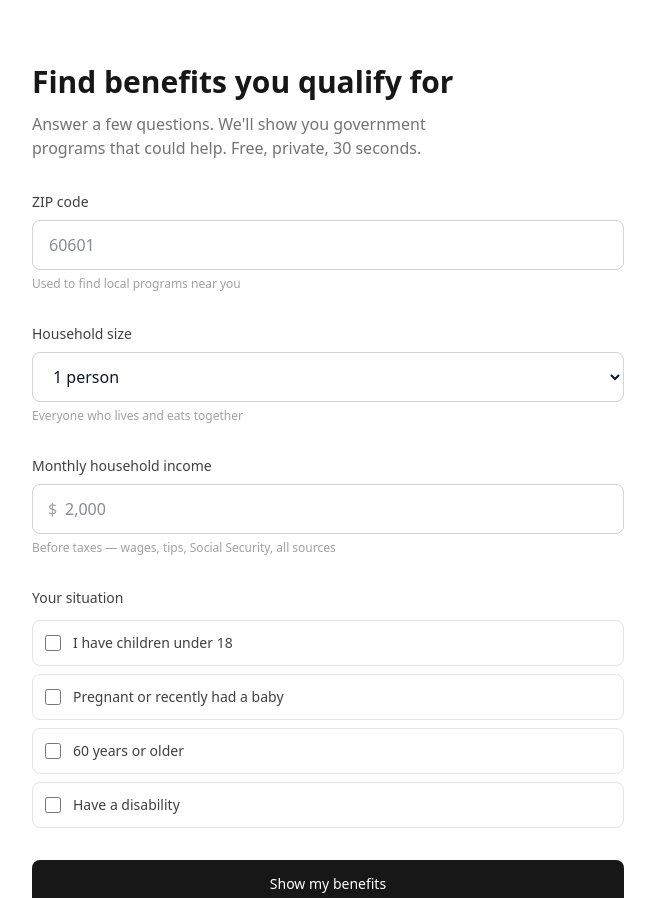
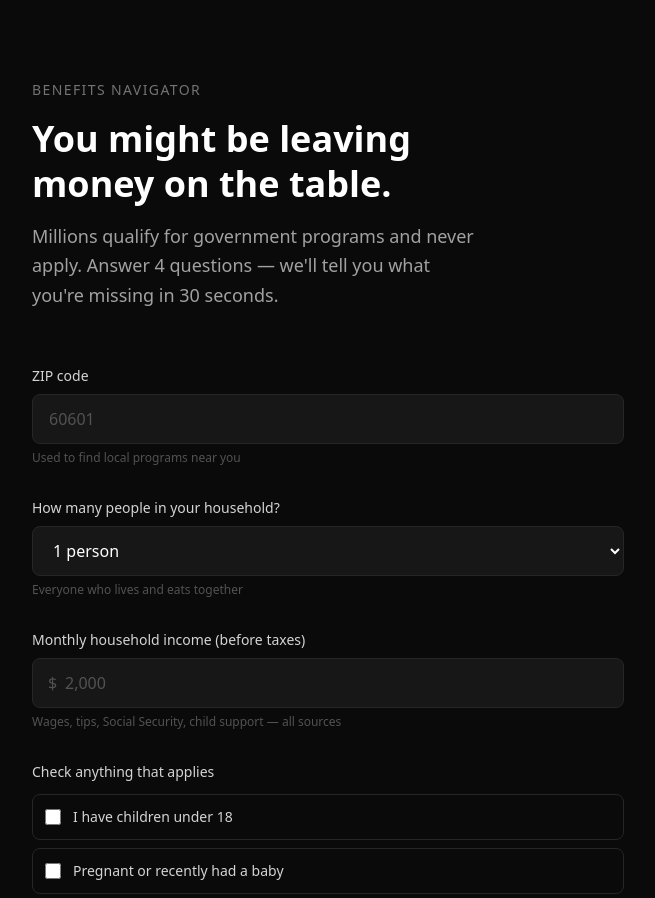
Before and after one commit to doreisato/benefits-navigator, a Next.js app: page / in a window 1280 px wide. Shown: the top 898 px of the page, without its empty margins (312-967 px from the left). Built offline with nearby package versions, Linux system fonts and the light colour scheme.

Commit message:
Dark mode, upgraded copy, IM footer

```diff
--- a/app/layout.tsx
+++ b/app/layout.tsx
@@ -15,7 +15,7 @@ export default function RootLayout({
 }) {
   return (
     <html lang="en">
-      <body className="antialiased bg-slate-50 text-slate-900 min-h-screen">
+      <body className="antialiased bg-[#0A0A0A] text-white min-h-screen">
         {children}
       </body>
     </html>
--- a/app/page.tsx
+++ b/app/page.tsx
@@ -30,11 +30,11 @@ export default function Home() {
 
   if (step === "results") {
     return (
-      <main className="min-h-screen bg-white">
+      <main className="min-h-screen bg-[#0A0A0A] text-white">
         <div className="max-w-[640px] mx-auto px-6 py-12">
           <button
             onClick={() => setStep("form")}
-            className="text-neutral-500 hover:text-neutral-900 mb-8 text-sm font-medium transition-colors duration-150"
+            className="text-neutral-500 hover:text-white mb-10 text-sm font-medium transition-colors duration-150"
           >
             ← Start over
           </button>
@@ -42,48 +42,43 @@ export default function Home() {
           {eligibleResults.length > 0 && (
             <>
               <div className="mb-12">
-                <h1 className="text-2xl font-semibold text-neutral-900 mb-2">
-                  You may qualify for {eligibleResults.length} program{eligibleResults.length !== 1 ? "s" : ""}
+                <p className="text-sm text-neutral-500 uppercase tracking-widest mb-3">Your results</p>
+                <h1 className="text-3xl font-semibold text-white mb-3">
+                  You could be getting <span className="text-emerald-400">${totalBenefits.toLocaleString()}/mo</span>
                 </h1>
-                {totalBenefits > 0 && (
-                  <p className="text-neutral-500">
-                    Estimated{" "}
-                    <span className="text-neutral-900 font-semibold text-lg">
-                      ${totalBenefits.toLocaleString()}/mo
-                    </span>{" "}
-                    in combined benefits
-                  </p>
-                )}
+                <p className="text-neutral-400 text-lg">
+                  {eligibleResults.length} program{eligibleResults.length !== 1 ? "s" : ""} matched your profile. Here&apos;s what you may qualify for and how to apply today.
+                </p>
               </div>
 
-              <div className="space-y-6">
+              <div className="space-y-4">
                 {eligibleResults.map((r) => (
                   <div
                     key={r.programId}
-                    className="border border-neutral-200 rounded-lg p-6"
+                    className="border border-neutral-800 rounded-lg p-6 hover:border-neutral-600 transition-colors duration-150"
                   >
-                    <div className="flex items-start justify-between mb-3">
+                    <div className="flex items-start justify-between mb-1">
                       <div>
-                        <h3 className="font-medium text-neutral-900">{r.programName}</h3>
-                        <span className="text-xs text-neutral-400 uppercase tracking-wide">
+                        <h3 className="font-medium text-white">{r.programName}</h3>
+                        <span className="text-xs text-neutral-600 uppercase tracking-wide">
                           {r.programType}
                         </span>
                       </div>
                       {r.estimatedMonthlyBenefit && (
-                        <p className="text-lg font-semibold text-neutral-900">
+                        <p className="text-lg font-semibold text-emerald-400">
                           ${r.estimatedMonthlyBenefit}/mo
                         </p>
                       )}
                     </div>
-                    <p className="text-sm text-neutral-600 mb-4">{r.description}</p>
-                    <p className="text-sm text-neutral-500 mb-4">
-                      <span className="font-medium text-neutral-700">Next:</span> {r.nextSteps}
+                    <p className="text-sm text-neutral-400 mt-3 mb-4 leading-relaxed">{r.description}</p>
+                    <p className="text-sm text-neutral-500 mb-5 leading-relaxed">
+                      {r.nextSteps}
                     </p>
                     <a
                       href={r.applicationUrl}
                       target="_blank"
                       rel="noopener noreferrer"
-                      className="inline-block bg-neutral-900 text-white px-4 py-2 rounded text-sm font-medium hover:bg-neutral-700 transition-colors duration-150"
+                      className="inline-block bg-white text-black px-5 py-2.5 rounded text-sm font-medium hover:bg-neutral-200 transition-colors duration-150"
                     >
                       Apply now
                     </a>
@@ -95,47 +90,46 @@ export default function Home() {
 
           {eligibleResults.length === 0 && (
             <div className="mb-12">
-              <h1 className="text-2xl font-semibold text-neutral-900 mb-2">
-                No matching programs found
+              <h1 className="text-2xl font-semibold text-white mb-3">
+                No matching programs right now
               </h1>
-              <p className="text-neutral-500">
-                Based on the information you provided, you may not currently qualify
-                for the programs in our database. This doesn&apos;t mean you&apos;re
-                ineligible — contact your local office to learn about other options.
+              <p className="text-neutral-400 leading-relaxed">
+                Based on what you shared, you may not currently qualify for the programs
+                we track. But eligibility changes — and there may be local options
+                we haven&apos;t indexed yet. Reach out to your local benefits office
+                to explore everything available.
               </p>
             </div>
           )}
 
           {ineligibleResults.length > 0 && (
-            <div className="mt-12">
-              <h2 className="text-sm font-medium text-neutral-400 uppercase tracking-wide mb-4">
-                Other programs
-              </h2>
-              <div className="space-y-3">
+            <div className="mt-16">
+              <p className="text-xs text-neutral-600 uppercase tracking-widest mb-4">
+                Not currently eligible
+              </p>
+              <div className="space-y-2">
                 {ineligibleResults.map((r) => (
                   <div
                     key={r.programId}
-                    className="border border-neutral-100 rounded-lg p-4"
+                    className="border border-neutral-900 rounded-lg p-4"
                   >
-                    <h3 className="text-sm font-medium text-neutral-500">{r.programName}</h3>
-                    <p className="text-xs text-neutral-400 mt-1">{r.description}</p>
+                    <h3 className="text-sm font-medium text-neutral-600">{r.programName}</h3>
+                    <p className="text-xs text-neutral-700 mt-1">{r.description}</p>
                   </div>
                 ))}
               </div>
             </div>
           )}
 
-          <div className="mt-12 text-xs text-neutral-400 border-t border-neutral-100 pt-6">
-            <p>
-              Estimates based on federal guidelines. Actual eligibility determined
-              by your state or local office. We don&apos;t store your information.
-            </p>
+          <div className="mt-16 text-xs text-neutral-600 border-t border-neutral-800 pt-6 leading-relaxed">
+            These are estimates based on federal guidelines. Actual eligibility is
+            determined when you apply. We never store your information.
           </div>
         </div>
 
-        <footer className="border-t border-neutral-100 py-6 text-center text-xs text-neutral-400">
+        <footer className="border-t border-neutral-900 py-6 text-center text-xs text-neutral-600">
           Built by{" "}
-          <a href="https://infinitemachines.ai" className="text-neutral-500 hover:text-neutral-900 transition-colors duration-150">
+          <a href="https://infinitemachines.ai" className="text-neutral-500 hover:text-white transition-colors duration-150">
             Infinite Machines
           </a>
         </footer>
@@ -144,25 +138,26 @@ export default function Home() {
   }
 
   return (
-    <main className="min-h-screen bg-white flex flex-col">
+    <main className="min-h-screen bg-[#0A0A0A] text-white flex flex-col">
       <div className="flex-1">
         {/* Hero */}
-        <div className="max-w-[640px] mx-auto px-6 pt-16 pb-8">
-          <h1 className="text-3xl font-semibold text-neutral-900 mb-3">
-            Find benefits you qualify for
+        <div className="max-w-[640px] mx-auto px-6 pt-20 pb-4">
+          <p className="text-sm text-neutral-500 uppercase tracking-widest mb-4">Benefits Navigator</p>
+          <h1 className="text-4xl font-semibold text-white mb-4 leading-tight">
+            You might be leaving<br />money on the table.
           </h1>
-          <p className="text-neutral-500 max-w-md">
-            Answer a few questions. We&apos;ll show you government programs that
-            could help. Free, private, 30 seconds.
+          <p className="text-neutral-400 text-lg max-w-md leading-relaxed">
+            Millions qualify for government programs and never apply.
+            Answer 4 questions — we&apos;ll tell you what you&apos;re missing in 30 seconds.
           </p>
         </div>
 
         {/* Form */}
-        <div className="max-w-[640px] mx-auto px-6 pb-16">
+        <div className="max-w-[640px] mx-auto px-6 pt-10 pb-20">
           <form onSubmit={handleSubmit} className="space-y-8">
             {/* ZIP */}
             <div>
-              <label htmlFor="zip" className="block text-sm font-medium text-neutral-700 mb-2">
+              <label htmlFor="zip" className="block text-sm font-medium text-neutral-300 mb-2">
                 ZIP code
               </label>
               <input
@@ -175,17 +170,17 @@ export default function Home() {
                 placeholder="60601"
                 value={formData.zip}
                 onChange={(e) => setFormData({ ...formData, zip: e.target.value })}
-                className="w-full px-4 py-3 rounded-lg border border-neutral-300 focus:ring-2 focus:ring-neutral-900 focus:border-neutral-900 text-base outline-none transition-all duration-150"
+                className="w-full px-4 py-3 rounded-lg bg-neutral-900 border border-neutral-800 text-white placeholder-neutral-600 focus:ring-1 focus:ring-neutral-500 focus:border-neutral-500 text-base outline-none transition-all duration-150"
               />
-              <p className="mt-1.5 text-xs text-neutral-400">
+              <p className="mt-1.5 text-xs text-neutral-600">
                 Used to find local programs near you
               </p>
             </div>
 
             {/* Household Size */}
             <div>
-              <label htmlFor="household" className="block text-sm font-medium text-neutral-700 mb-2">
-                Household size
+              <label htmlFor="household" className="block text-sm font-medium text-neutral-300 mb-2">
+                How many people in your household?
               </label>
               <select
                 id="household"
@@ -193,7 +188,7 @@ export default function Home() {
                 onChange={(e) =>
                   setFormData({ ...formData, householdSize: parseInt(e.target.value) })
                 }
-                className="w-full px-4 py-3 rounded-lg border border-neutral-300 focus:ring-2 focus:ring-neutral-900 focus:border-neutral-900 text-base outline-none transition-all duration-150"
+                className="w-full px-4 py-3 rounded-lg bg-neutral-900 border border-neutral-800 text-white focus:ring-1 focus:ring-neutral-500 focus:border-neutral-500 text-base outline-none transition-all duration-150"
               >
                 {[1, 2, 3, 4, 5, 6, 7, 8].map((n) => (
                   <option key={n} value={n}>
@@ -201,18 +196,18 @@ export default function Home() {
                   </option>
                 ))}
               </select>
-              <p className="mt-1.5 text-xs text-neutral-400">
+              <p className="mt-1.5 text-xs text-neutral-600">
                 Everyone who lives and eats together
               </p>
             </div>
 
             {/* Monthly Income */}
             <div>
-              <label htmlFor="income" className="block text-sm font-medium text-neutral-700 mb-2">
-                Monthly household income
+              <label htmlFor="income" className="block text-sm font-medium text-neutral-300 mb-2">
+                Monthly household income (before taxes)
               </label>
               <div className="relative">
-                <span className="absolute left-4 top-1/2 -translate-y-1/2 text-neutral-400">
+                <span className="absolute left-4 top-1/2 -translate-y-1/2 text-neutral-600">
                   $
                 </span>
                 <input
@@ -225,18 +220,18 @@ export default function Home() {
                   onChange={(e) =>
                     setFormData({ ...formData, monthlyIncome: parseInt(e.target.value) || 0 })
                   }
-                  className="w-full pl-8 pr-4 py-3 rounded-lg border border-neutral-300 focus:ring-2 focus:ring-neutral-900 focus:border-neutral-900 text-base outline-none transition-all duration-150"
+                  className="w-full pl-8 pr-4 py-3 rounded-lg bg-neutral-900 border border-neutral-800 text-white placeholder-neutral-600 focus:ring-1 focus:ring-neutral-500 focus:border-neutral-500 text-base outline-none transition-all duration-150"
                 />
               </div>
-              <p className="mt-1.5 text-xs text-neutral-400">
-                Before taxes — wages, tips, Social Security, all sources
+              <p className="mt-1.5 text-xs text-neutral-600">
+                Wages, tips, Social Security, child support — all sources
               </p>
             </div>
 
             {/* Situation */}
             <div>
-              <p className="block text-sm font-medium text-neutral-700 mb-3">
-                Your situation
+              <p className="block text-sm font-medium text-neutral-300 mb-3">
+                Check anything that applies
               </p>
               <div className="space-y-2">
                 {[
@@ -247,7 +242,7 @@ export default function Home() {
                 ].map(({ key, label }) => (
                   <label
                     key={key}
-                    className="flex items-center gap-3 p-3 rounded-lg border border-neutral-200 hover:border-neutral-400 cursor-pointer transition-colors duration-150"
+                    className="flex items-center gap-3 p-3 rounded-lg border border-neutral-800 hover:border-neutral-600 cursor-pointer transition-colors duration-150"
                   >
                     <input
                       type="checkbox"
@@ -255,9 +250,9 @@ export default function Home() {
                       onChange={(e) =>
                         setFormData({ ...formData, [key]: e.target.checked })
                       }
-                      className="h-4 w-4 rounded border-neutral-300 text-neutral-900 focus:ring-neutral-900"
+                      className="h-4 w-4 rounded border-neutral-600 bg-neutral-900 text-white focus:ring-neutral-500"
                     />
-                    <span className="text-sm text-neutral-700">{label}</span>
+                    <span className="text-sm text-neutral-300">{label}</span>
                   </label>
                 ))}
               </div>
@@ -265,21 +260,21 @@ export default function Home() {
 
             <button
               type="submit"
-              className="w-full bg-neutral-900 text-white py-3.5 rounded-lg text-sm font-medium hover:bg-neutral-700 transition-colors duration-150"
+              className="w-full bg-white text-black py-3.5 rounded-lg text-sm font-semibold hover:bg-neutral-200 transition-colors duration-150"
             >
-              Show my benefits
+              Show what I qualify for
             </button>
 
-            <p className="text-center text-xs text-neutral-400">
-              Your data stays in your browser. Nothing is stored.
+            <p className="text-center text-xs text-neutral-600">
+              Everything stays in your browser. Nothing stored. Ever.
             </p>
           </form>
         </div>
       </div>
 
-      <footer className="border-t border-neutral-100 py-6 text-center text-xs text-neutral-400">
+      <footer className="border-t border-neutral-900 py-6 text-center text-xs text-neutral-600">
         Built by{" "}
-        <a href="https://infinitemachines.ai" className="text-neutral-500 hover:text-neutral-900 transition-colors duration-150">
+        <a href="https://infinitemachines.ai" className="text-neutral-500 hover:text-white transition-colors duration-150">
           Infinite Machines
         </a>
       </footer>
```
